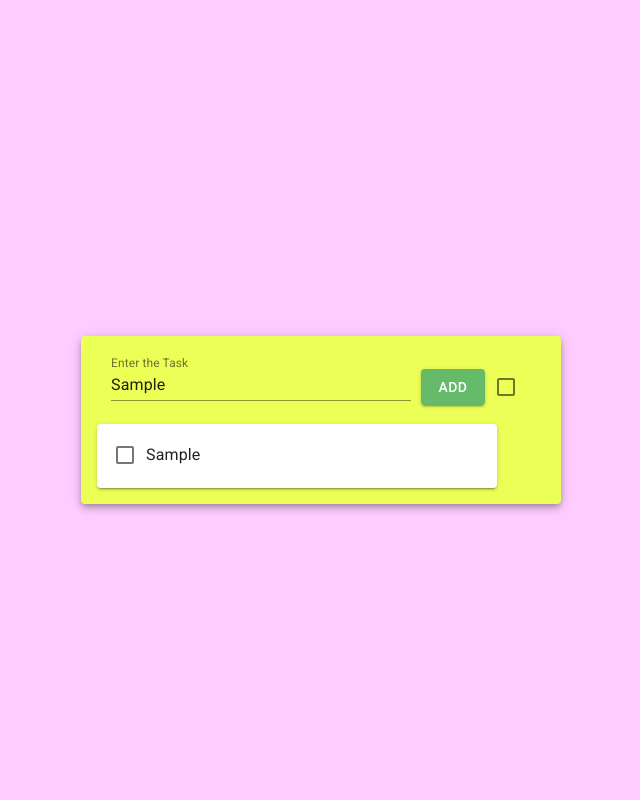
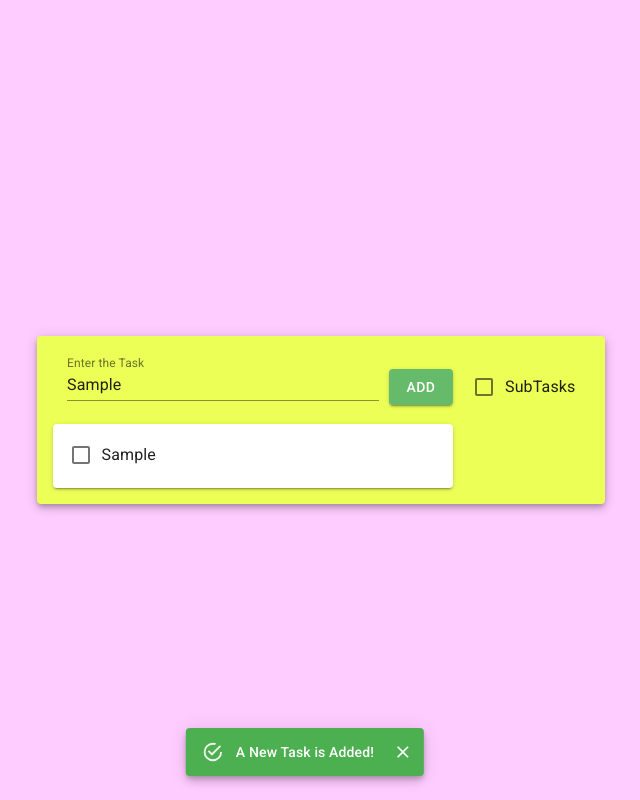
Before and after one commit to HemanthKumarAchanta/progress-tracker, a React (Create React App) app: page / in a window 1280 px wide. Both pictures are taken after typing "Sample" into the empty fields and a click on the button "ADD". Shown: the whole page, without its empty margins (335-975 px from the left). Built offline with nearby package versions, Linux system fonts and the light colour scheme.

Commit message:
added snackbar and label to checkbox

```diff
--- a/package.json
+++ b/package.json
@@ -5,6 +5,7 @@
   "dependencies": {
     "@material-ui/core": "^4.10.2",
     "@material-ui/icons": "^4.9.1",
+    "@material-ui/lab": "^4.0.0-alpha.56",
     "@material-ui/styles": "^4.10.0",
     "@testing-library/jest-dom": "^4.2.4",
     "@testing-library/react": "^9.5.0",
--- a/src/Components/Home/Home.js
+++ b/src/Components/Home/Home.js
@@ -30,6 +30,13 @@ import AddCircleSharpIcon from "@material-ui/icons/AddCircleSharp";
 import Subtask from "../Subtask/Subtask";
 import "./Home.css";
 import Box from "@material-ui/core/Box";
+import Snackbar from "@material-ui/core/Snackbar";
+import MuiAlert from "@material-ui/lab/Alert";
+// import { MuiAlert } from "@material-ui/lab";
+
+function Alert(props) {
+  return <MuiAlert elevation={6} variant="filled" {...props} />;
+}
 
 const useStyles = makeStyles((theme) => ({
   root: {
@@ -37,7 +44,7 @@ const useStyles = makeStyles((theme) => ({
     flexWrap: "wrap",
   },
   paper: {
-    width: theme.spacing(60),
+    width: theme.spacing(71),
     marginTop: 20,
 
     background: "#EBFF57",
@@ -48,7 +55,7 @@ const useStyles = makeStyles((theme) => ({
     transform: "translate(-50%, -50%)",
   },
   input: {
-    width: 300,
+    width: 312,
     marginTop: 20,
     marginLeft: 30,
   },
@@ -64,6 +71,7 @@ const useStyles = makeStyles((theme) => ({
 
   check: {
     marginTop: 30,
+    marginLeft: 10,
   },
 }));
 
@@ -72,6 +80,8 @@ const Home = () => {
   const [task, setTask] = useState("");
   const [tasks, setTasks] = useState([]);
   const [checked, setChecked] = React.useState(false);
+  const [openSnackbar, setOpenSnackbar] = React.useState(false);
+
   const handleTask = (e) => {
     setTask(e.target.value);
   };
@@ -79,7 +89,15 @@ const Home = () => {
   const handleAdd = () => {
     const dict = { taskValue: task, checkValue: checked };
     tasks.push(dict);
+    setOpenSnackbar(true);
     setTask("");
+  };
+  const handleCloseSnackbar = (event, reason) => {
+    if (reason === "clickaway") {
+      return;
+    }
+
+    setOpenSnackbar(false);
   };
 
   const handleCheck = (e) => {
@@ -111,11 +129,16 @@ const Home = () => {
             ADD
           </Button>
 
-          <Checkbox
-            checked={checked}
-            onChange={handleCheck}
-            inputProps={{ "aria-label": "primary checkbox" }}
+          <FormControlLabel
             className={classes.check}
+            control={
+              <Checkbox
+                checked={checked}
+                onChange={handleCheck}
+                inputProps={{ "aria-label": "primary checkbox" }}
+              />
+            }
+            label="SubTasks"
           />
 
           <div>
@@ -131,6 +154,15 @@ const Home = () => {
             </List>
           </div>
         </Paper>
+        <Snackbar
+          open={openSnackbar}
+          autoHideDuration={6000}
+          onClose={handleCloseSnackbar}
+        >
+          <Alert onClose={handleCloseSnackbar} severity="success">
+            A New Task is Added!
+          </Alert>
+        </Snackbar>
       </div>
     </div>
   );
--- a/src/Components/Subtask/Subtask.js
+++ b/src/Components/Subtask/Subtask.js
@@ -54,8 +54,9 @@ const useStyles = makeStyles((theme) => ({
   noExpansionItem: {
     marginLeft: 50,
   },
+
   check: {
-    marginLeft: 7,
+    marginLeft: 6.5,
     marginTop: 10,
   },
 }));
@@ -95,6 +96,7 @@ const Subtask = (props) => {
               id="additional-actions1-header"
             >
               <FormControlLabel
+                className={classes.expansionCheckbox}
                 aria-label="Acknowledge"
                 onClick={(event) => event.stopPropagation()}
                 onFocus={(event) => event.stopPropagation()}
```
Also changed, not shown: 1 other file (tests, documents, lock files or other folders).
